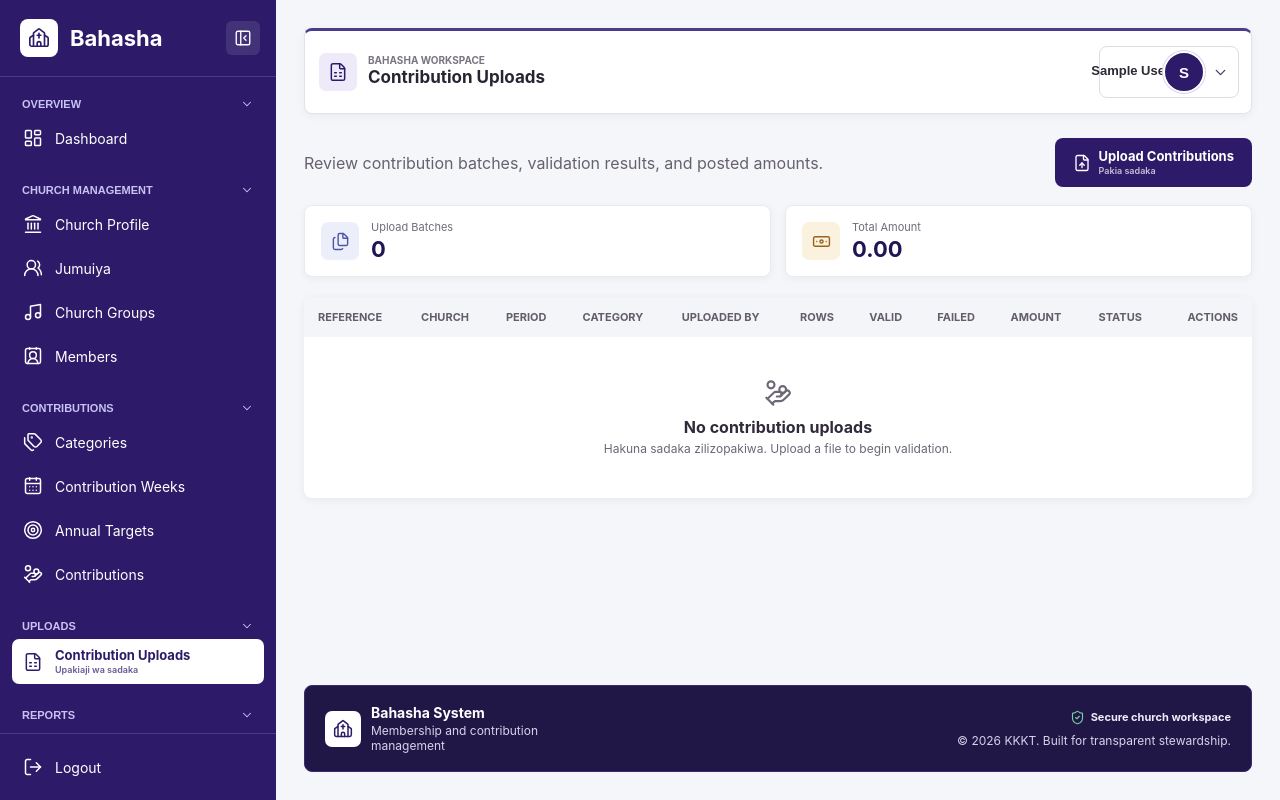
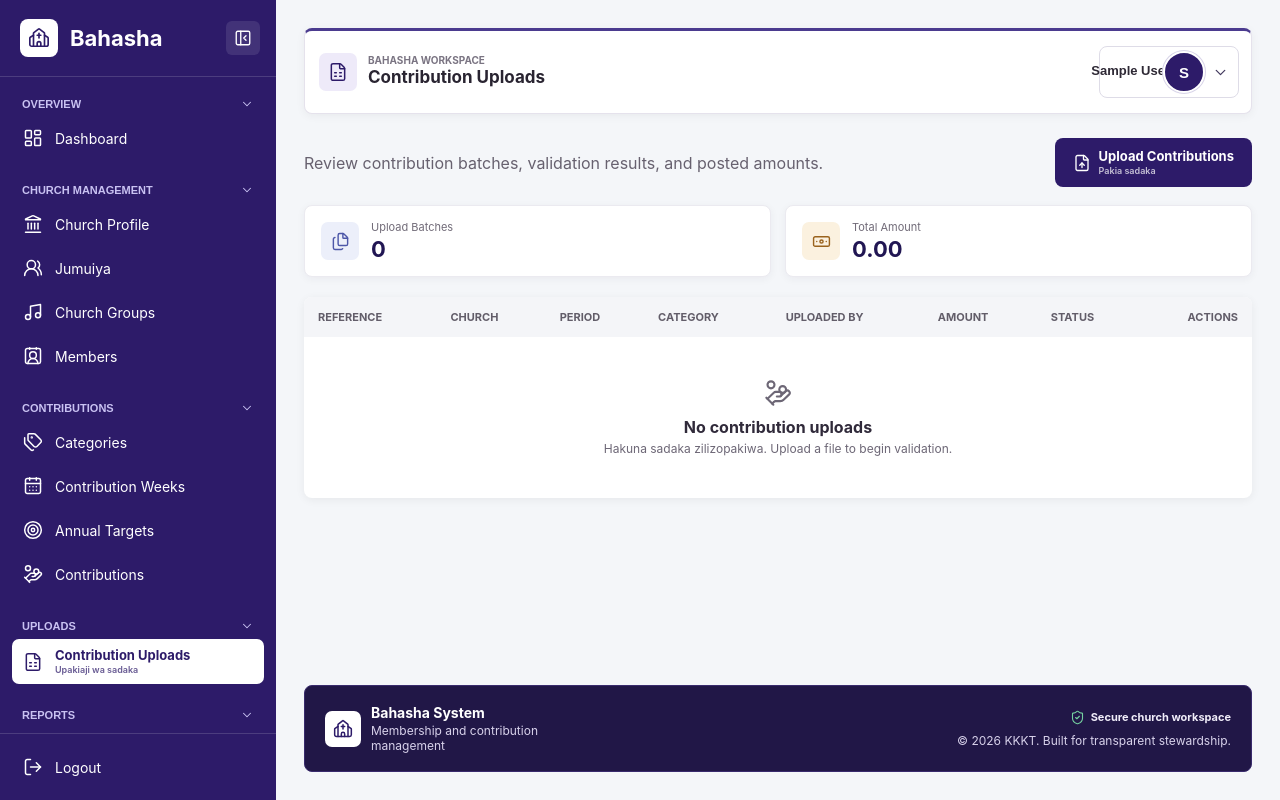
Before and after one commit to Oswaldgerald/bahasha-web, a Django app: page /web/excel-uploads/ in a window 1280 px wide. Run offline with Django 5.2, Linux system fonts and the light colour scheme; the visitor is signed in with stand-in values (Sample User, id 1); data comes from the database, SQL or seed files in the repository; data that the repository does not hold is empty; parts of the project's set-up code (start-up, migrations or seed data) failed here and were passed over.

Commit message:
Remove validation counts from upload list

```diff
--- a/templates/excel_uploads/list.html
+++ b/templates/excel_uploads/list.html
@@ -25,8 +25,8 @@
 
 <section class="card list-table-card" aria-label="Contribution upload history">
     <div class="table-scroll">
-        <table class="data-table list-table is-widest responsive-table{% if not uploads %} is-empty{% endif %}">
-            <thead><tr><th>Reference</th><th>Church</th><th>Period</th><th>Category</th><th>Uploaded By</th><th>Rows</th><th>Valid</th><th>Failed</th><th>Amount</th><th>Status</th><th class="table-actions-heading">Actions</th></tr></thead>
+        <table class="data-table list-table is-wide responsive-table{% if not uploads %} is-empty{% endif %}">
+            <thead><tr><th>Reference</th><th>Church</th><th>Period</th><th>Category</th><th>Uploaded By</th><th>Amount</th><th>Status</th><th class="table-actions-heading">Actions</th></tr></thead>
             <tbody>
                 {% for upload in uploads %}
                 <tr>
@@ -35,15 +35,12 @@
                     <td data-label="Period" class="table-primary"><strong>{{ upload.financial_year.year }}</strong><small>Week {{ upload.contribution_week.week_number }}</small></td>
                     <td data-label="Category">{{ upload.selected_category.name }}</td>
                     <td data-label="Uploaded By">{% if upload.uploaded_by %}{{ upload.uploaded_by.full_name }}{% else %}System{% endif %}</td>
-                    <td data-label="Rows">{{ upload.total_rows }}</td>
-                    <td data-label="Valid">{{ upload.valid_rows }}</td>
-                    <td data-label="Failed">{{ upload.failed_rows }}</td>
                     <td data-label="Amount">{{ upload.total_amount|floatformat:2 }}</td>
                     <td data-label="Status"><span class="status-badge {% if upload.status == 'POSTED' %}is-success{% elif upload.status == 'FAILED' %}is-danger{% elif upload.status == 'VALIDATED' %}is-info{% else %}is-neutral{% endif %}">{{ upload.get_status_display }}</span></td>
                     <td data-label="Actions"><div class="table-actions"><a href="{% url 'web_excel_upload_detail' upload.id %}" class="icon-action" title="View contribution upload" aria-label="View contribution upload {{ upload.upload_reference }}"><i data-lucide="eye" aria-hidden="true"></i></a></div></td>
                 </tr>
                 {% empty %}
-                <tr><td colspan="11" class="table-empty"><i data-lucide="hand-coins" aria-hidden="true"></i><strong>No contribution uploads</strong><span>Hakuna sadaka zilizopakiwa. Upload a file to begin validation.</span></td></tr>
+                <tr><td colspan="8" class="table-empty"><i data-lucide="hand-coins" aria-hidden="true"></i><strong>No contribution uploads</strong><span>Hakuna sadaka zilizopakiwa. Upload a file to begin validation.</span></td></tr>
                 {% endfor %}
             </tbody>
         </table>
```
